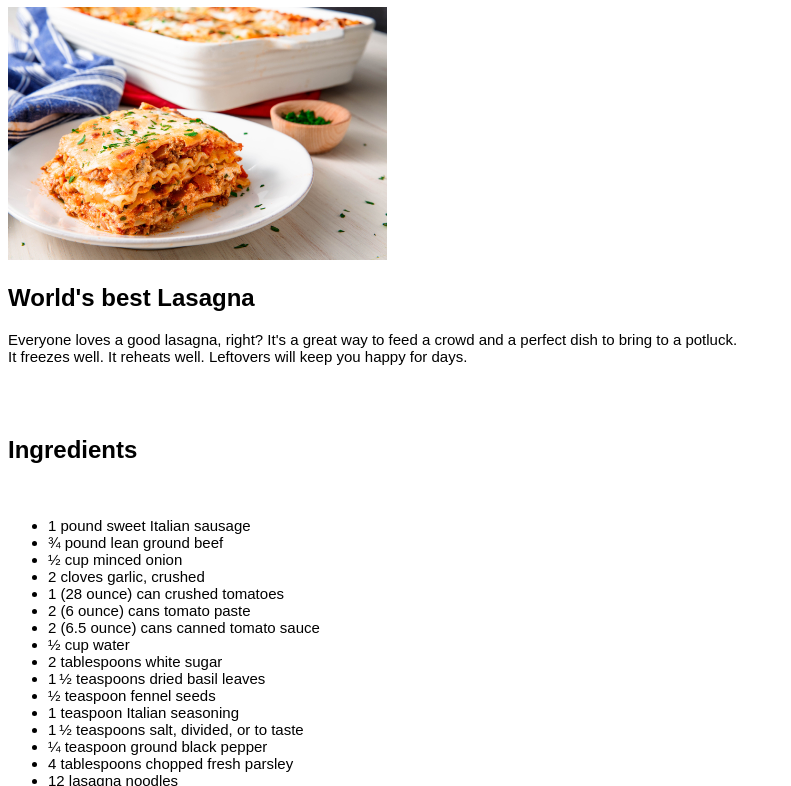
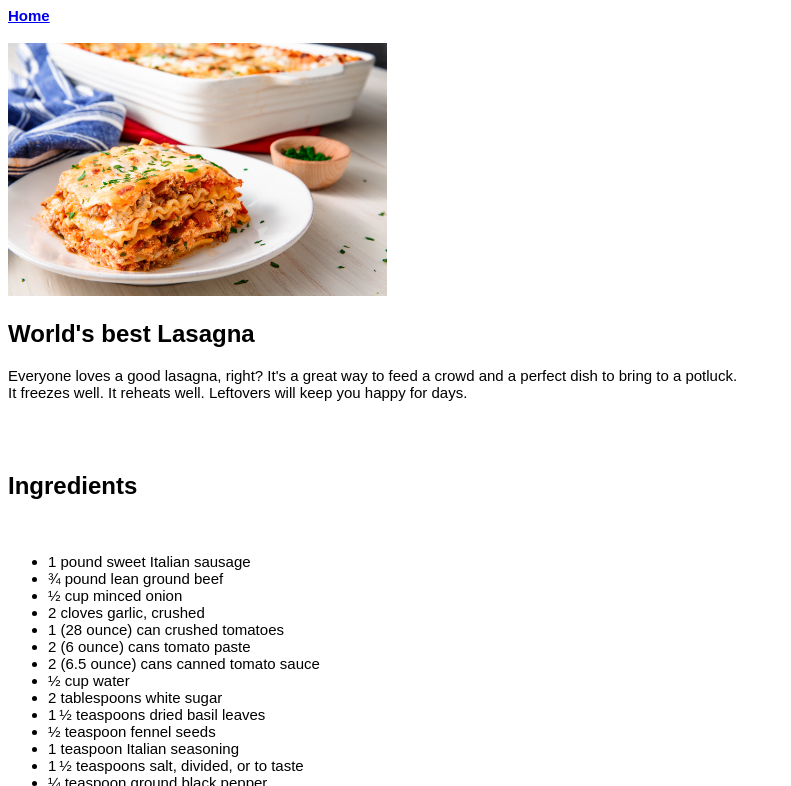
Before and after one commit to ivosousamartins/odin-recipes, a plain HTML site: page recipes/lasagna.html in a window 1280 px wide. Shown: the part 73-859 px from the top of the page, without its empty margins (0-791 px from the left). Drawn offline with Linux system fonts and the light colour scheme.

Commit message:
Update lasagna.html

```diff
--- a/recipes/lasagna.html
+++ b/recipes/lasagna.html
@@ -7,6 +7,9 @@
 
     <body>
         <h1 style="font-family: Arial, Helvetica, sans-serif;">Lasagna Recipe</h1>
+        <a href="/Users/ivosousamartins/Desktop/Coding/odin-recipes/index.html" style="font-size: 15px; font-weight: bold; font-family: Arial, Helvetica, sans-serif;">Home</a>
+        <br>
+        <br>
         <img src="./images/lasagna.jpeg" width="30%" alt="image of a dish of lasagna">
         <br>
         <h2 style="font-family: Arial, Helvetica, sans-serif;">World's best Lasagna</h2>
@@ -70,5 +73,7 @@
                 <p style="font-family:Arial, Helvetica, sans-serif; font-size: 15px;">Bake in preheated oven for 25 minutes. Remove foil, and bake an additional 25 minutes.
                     Cool for 15 minutes before serving.</p>
         </ol>
+        <br>
+        <br>
     </body>
 </html>
```
